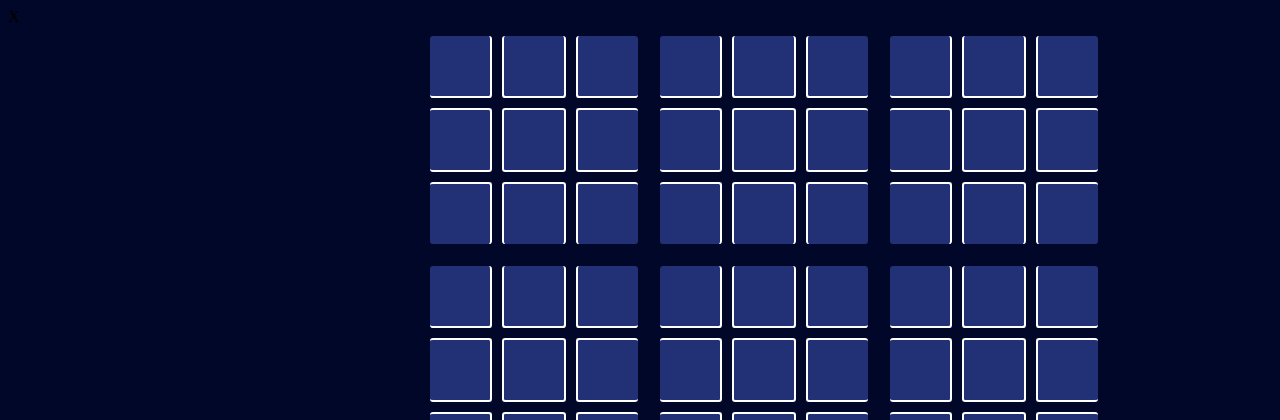
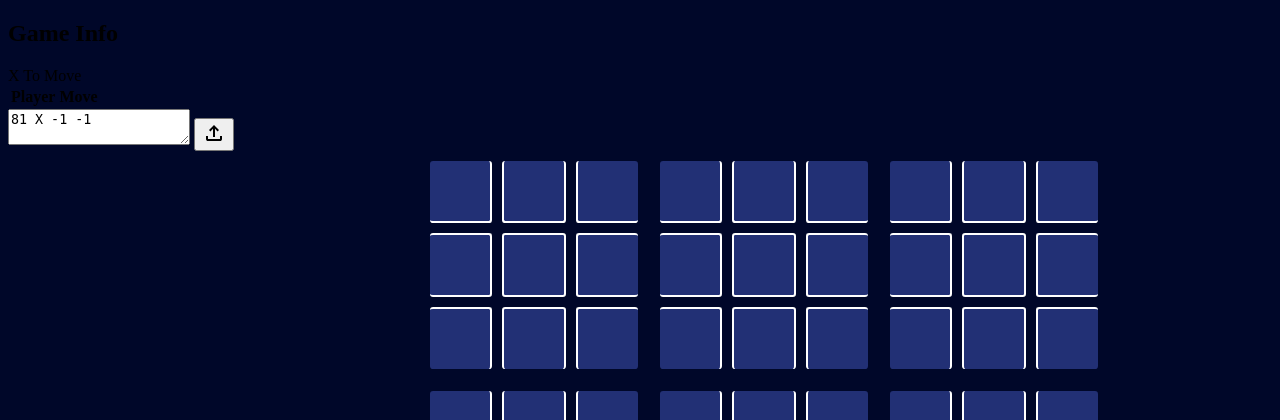
Before and after one commit to noahkaboa/UltimateTicTacToe, a Flask app: page /game in a window 1280 px wide. Shown: the top 420 px of the page. Run offline with Flask 3, Linux system fonts and the light colour scheme; lists and menus that the app fills with data are empty; some libraries are stand-ins or nearby versions.

Commit message:
Added UTN to info

```diff
--- a/app/routes.py
+++ b/app/routes.py
@@ -47,6 +47,8 @@
                                 valid_moves.append([big_row, big_col, small_row, small_col, ""])
             response["valid_moves"] = valid_moves
 
+            response["utn"] = game.board_to_utn()
+
             return json.dumps(response)
         else:
             response["success"] = False
--- a/app/static/game.js
+++ b/app/static/game.js
@@ -1,4 +1,8 @@
-miniSquares = document.querySelectorAll('.mini-square');
+const playerDiv = document.getElementById("player");
+const miniSquares = document.querySelectorAll('.mini-square');
+const utnText = document.getElementById("utn");
+const utnButton = document.getElementById("utn-button");
+const moveList = document.getElementById("move-list");
 toMove = "X";
 
 // Reset game on reload
@@ -36,7 +40,6 @@
         }
     })
     return_data = JSON.parse(return_data)
-    console.log(return_data)
     if (return_data['success']) {
         toMove = toMove === "X" ? "O" : "X";
         miniSquare.innerHTML = return_data['player'];
@@ -55,7 +58,16 @@
                 child.classList.add("win-blur");
             }
             miniSquare.parentElement.appendChild(big_win);
+
         }
+
+        // Update HTML
+        playerDiv.innerHTML = (return_data['player'].toUpperCase() === "X" ? "O" : "X") + " to move";
+        utnText.innerHTML = return_data['utn'];
+
+        let newMove = document.createElement("tr");
+        newMove.innerHTML = `<th scope='row'>${return_data['player']}</th><td>${bigRow}-${bigCol}-${smallRow}-${smallCol}</td>`;
+        moveList.appendChild(newMove);
 
         for (const move of return_data['valid_moves']) {
             let [ bigRow, bigCol, smallRow, smallCol, possibility ] = move;
@@ -63,6 +75,7 @@
             miniSquare.classList.remove("possible");
             possibility === "possible" && miniSquare.classList.add("possible", toMove.toLowerCase());
         }
+
 
     }
   });
--- a/app/templates/game.html
+++ b/app/templates/game.html
@@ -9,8 +9,15 @@
 </head>
 <body>
     <div class="info">
-        <div class="player" id="player">{{ current_player }}</div>
+        <h2>Game Info</h2>
+        <div class="player" id="player">{{ current_player }} To Move</div>
         <div class="winner" id="winner"></div>
+        <table class="move-list" id="move-list">
+            <th scope="col">Player</th>
+            <th scope="col">Move</th>
+        </table>
+        <textarea class="utn" id="utn">81 X -1 -1</textarea>
+        <button class="utn-button" id="utn-button"><svg xmlns="http://www.w3.org/2000/svg" height="24px" viewBox="0 -960 960 960" width="24px" fill="#000000"><path d="M440-320v-326L336-542l-56-58 200-200 200 200-56 58-104-104v326h-80ZM240-160q-33 0-56.5-23.5T160-240v-120h80v120h480v-120h80v120q0 33-23.5 56.5T720-160H240Z"/></svg></button>
     </div>
     <div class="board">
         <div class="mini-board" id="mini-0">
```
